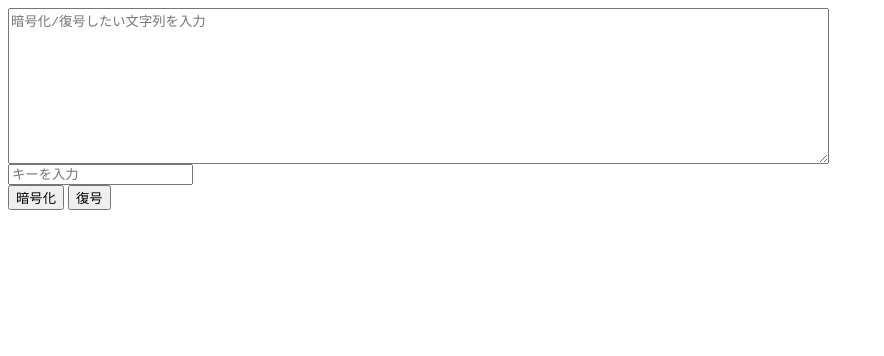
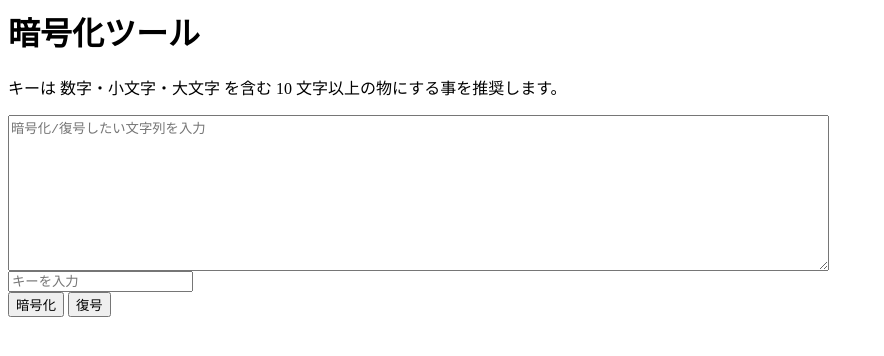
Before and after one commit to katai5plate/crypt-tool, a plain HTML site: page index.html in a window 1280 px wide. Shown: the whole page, without its empty margins (0-884 px from the left). Drawn offline with Linux system fonts and the light colour scheme.

Commit message:
Update index.html

```diff
--- a/index.html
+++ b/index.html
@@ -1,6 +1,10 @@
 <title>crypt</title>
 <script src="https://cdnjs.cloudflare.com/ajax/libs/crypto-js/3.1.2/rollups/aes.js"></script>
 <script src="./endec.js"></script>
+
+<h1>暗号化ツール</h1>
+
+<p>キーは 数字・小文字・大文字 を含む 10 文字以上の物にする事を推奨します。</p>
 
 <textarea id="contents" rows="10" cols="100" placeholder="暗号化/復号したい文字列を入力"></textarea>
 <br>
```
